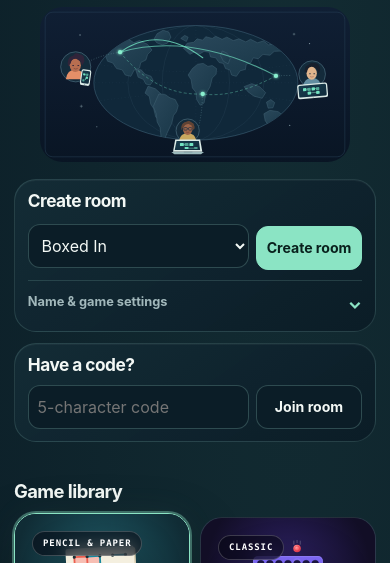
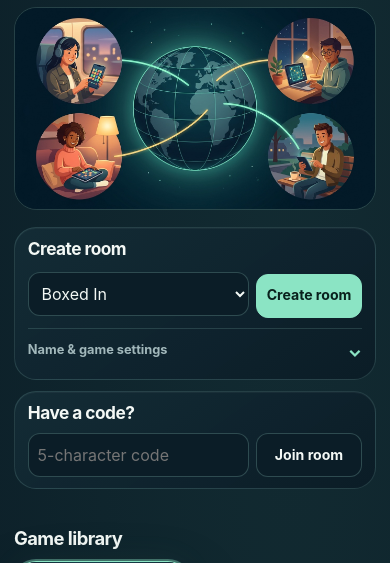
Before and after one commit to EMRahman/GameRooms, a website with bundled scripts: page public/index.html in a window 390 px wide. Shown: the part 210-773 px from the top of the page. Built offline with nearby package versions, Linux system fonts and the light colour scheme; files whose address does not match are found by name.

Commit message:
Improve splash screen hero illustration (#10)
Co-authored-by: Ehsan Rahman <ehsanrahman@Ehsans-Mac-mini.local>

```diff
--- a/public/index.html
+++ b/public/index.html
@@ -19,7 +19,7 @@
     <h1 id="hero-title">Your next game night.</h1>
     <p class="intro-description">Pick a game, invite your people, and play together from anywhere. <strong>No account needed.</strong></p>
     </div>
-    <img class="hero-art" src="./world-play.svg" width="720" height="360" alt="Friends playing together across phones, tablets and computers">
+    <img class="hero-art" src="./world-play.jpg" width="1376" height="768" alt="Friends around the globe playing together on phones, tablets, and laptops from the couch, bedroom, train, and park">
   </section>
   <p id="notice" role="status" hidden></p>
   <section id="lobby" class="lobby">
--- a/public/style.css
+++ b/public/style.css
@@ -642,7 +642,7 @@ button.primary:not(:disabled):hover { background: #a4efd3; }
 .intro h1 { font-size: clamp(3rem, 7.5vw, 6.5rem); line-height: .91; letter-spacing: -.065em; font-weight: 850; }
 .intro-description { max-width: 31rem; margin: 1rem 0 0; color: #bfd0cf; font-size: clamp(1rem, 1.5vw, 1.2rem); line-height: 1.5; }
 .intro-description strong { color: var(--blue); }
-.hero-art { display: block; width: 100%; height: auto; border-radius: 1.4rem; }
+.hero-art { display: block; width: 100%; height: auto; border-radius: 1.4rem; border: 1px solid var(--line); }
 .entry-panels { display: grid; grid-template-columns: repeat(2, minmax(0, 1fr)); gap: 1rem; align-items: stretch; }
 .panel, .game, .chat, .share { background: linear-gradient(145deg, rgba(20, 44, 54, .97), rgba(11, 29, 39, .99)); }
 .setup, .join-panel { display: grid; align-content: start; gap: .65rem; min-width: 0; padding: clamp(.8rem, 1.7vw, 1.2rem); }
@@ -686,7 +686,7 @@ select:focus-visible { outline: 3px solid var(--orange); outline-offset: 3px; }
 @media (max-width: 760px) {
   .intro { grid-template-columns: 1fr; gap: .6rem; margin: 1rem 0 1.1rem; }
   .intro-copy { max-width: 40rem; }
-  .hero-art { width: min(320px, 100%); height: auto; margin: 0 auto; object-fit: contain; object-position: center; }
+  .hero-art { width: min(480px, 100%); height: auto; margin: 0 auto; object-fit: contain; object-position: center; }
   .entry-panels { grid-template-columns: 1fr; gap: .65rem; }
   .game-picker { margin-top: 1.1rem; }
   .game-grid { grid-template-columns: repeat(2, minmax(0, 1fr)); gap: 10px; }
@@ -698,7 +698,7 @@ select:focus-visible { outline: 3px solid var(--orange); outline-offset: 3px; }
   .masthead .brand { font-size: .86rem; }
   .intro h1 { font-size: clamp(2.7rem, 12vw, 4.2rem); }
   .intro-description { margin-top: .55rem; font-size: .94rem; }
-  .hero-art { width: min(310px, 100%); }
+  .hero-art { width: 100%; }
   .setup, .join-panel { padding: .7rem .8rem; }
   .action-title h2, .join-panel h2 { font-size: 1.08rem; }
   .action-title p { font-size: .74rem; }
```
Also changed, not shown: README.md, public/world-play.jpg (added), public/world-play.svg (deleted).
